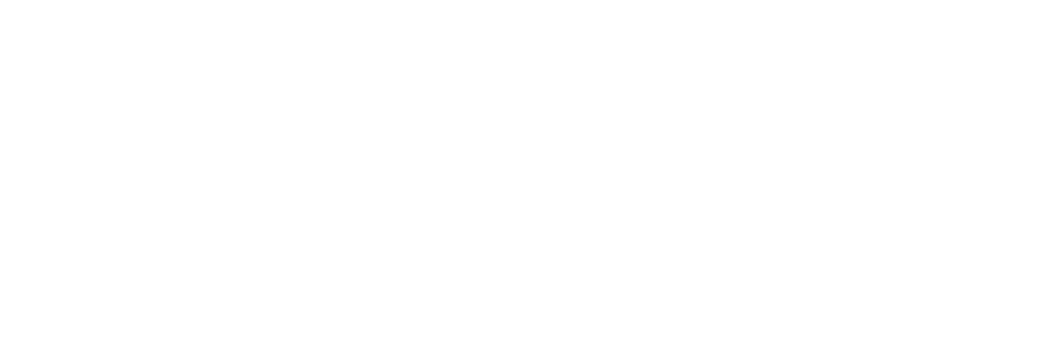
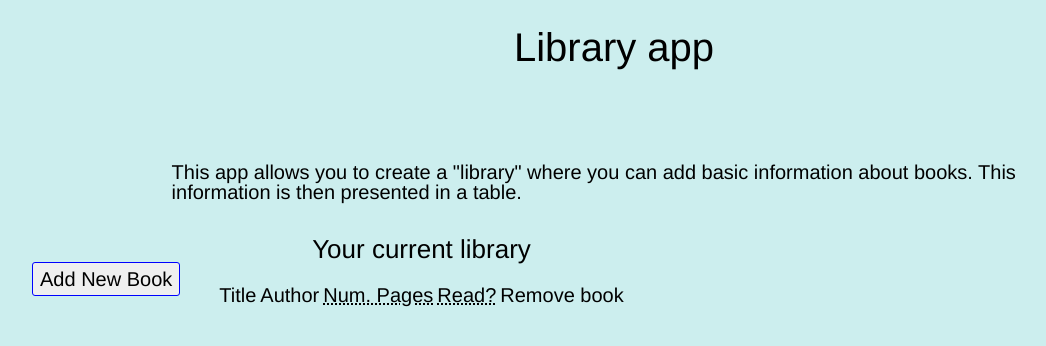
Before and after one commit to qamk/library-app, a plain HTML site: page index.html in a window 1280 px wide. Shown: the whole page, without its empty margins (26-1072 px from the left). Drawn offline with Linux system fonts and the light colour scheme.

Commit message:
Add basic styles and skeleton structure

```diff
--- a/index.html
+++ b/index.html
@@ -4,9 +4,49 @@
   <meta charset="UTF-8">
   <meta http-equiv="X-UA-Compatible" content="IE=edge">
   <meta name="viewport" content="width=device-width, initial-scale=1.0">
-  <title>Document</title>
+  <link rel="stylesheet" href="styles.css">
+  <title>Library</title>
 </head>
 <body>
+  <h1>Library app</h1>
+  <p>
+    This app allows you to create a "library" where you can add basic information about books.
+    This information is then presented in a table.
+  </p>
 
+  <main class="main-display">
+    <button id="toggle_form">Add New Book</button>
+    <div id="form_div">
+      <form action="">
+        <label for="book_title">Title</label>
+        <input type="text" name="title" id="book_title">
+        <label for="book_author">Author</label>
+        <input type="text" name="author" id="book_author">
+        <label for="book_pages">Pages</label>
+        <input type="text" name="pages" id="book_pages">
+        <label>
+          <input type="radio" name="read" value="yes" id="read_true" class="radio" checked>I've read it
+        </label>
+        <label>
+          <input type="radio" name="read" value="no" id="read_false" class="radio">Not yet read it
+        </label>
+        <button type="button" id="new_book">Add a new book!</button>
+      </form>
+    </div>
+    <table>
+      <caption>Your current library</caption>
+      <thead>
+        <tr>
+          <th scope="col">Title</th>
+          <th scope="col">Author</th>
+          <th scope="col"><abbr title="Number of Pages">Num. Pages</abbr></th>
+          <th scope="col"><abbr title="Already read the book?">Read?</abbr></th>
+          <th scope="col">Remove book</th>
+        </tr>
+      </thead>
+      <tbody></tbody>
+    </table>
+  </main>
 </body>
+<script src="script.js"></script>
 </html>
--- a/styles.css
+++ b/styles.css
@@ -0,0 +1,88 @@
+* {
+  -webkit-box-sizing: border-box;
+     -moz-box-sizing: border-box;
+          box-sizing: border-box;
+  font: 20px/1 Helvetica, serif;
+}
+
+body {
+  background: #cee;
+}
+
+h1, p {
+  padding-bottom: 1.7em;
+}
+
+h1 {
+  font-size: 2rem;
+  font-weight: 500;
+  text-align: center;
+}
+
+p {
+  width: 70%;
+  margin: 0 auto;
+}
+
+#form_div {
+  display: none;
+  padding-left: 2.5em;
+  margin-right: 1.4em;
+}
+
+#form_div > form input {
+  display: block;
+}
+
+.main-display {
+  width: fit-content;
+  margin-left: 2.5em;
+}
+
+#toggle_form, #form_div > table {
+  margin: 1.3em 1.8em 1.3em 0;
+}
+
+#toggle_form, #form_div {
+  float: left;
+}
+
+input[type=radio]:nth-last-child() {
+  margin-bottom: .3em;
+}
+
+thead > tr {
+  border-collapse: collapse;
+  border: 2px solid #000;
+  font-size: 1.13em;
+}
+
+td {
+  padding: .5em .5em;
+}
+
+tbody tr {
+  background-color: #ddd;
+}
+
+tbody tr:nth-child(2n) {
+  background-color: #bbb;
+}
+
+caption {
+  font-size: 1.3em;
+  font-weight: 300;
+  padding-bottom: .8em;
+}
+
+button {
+  display: block;
+  border: 1px solid #00f;
+  border-radius: 3px;
+  padding: .3em .35em;
+  transition: width 3s, height 3s;
+}
+
+button:hover {
+  transform: scale(1.1);
+}
```
